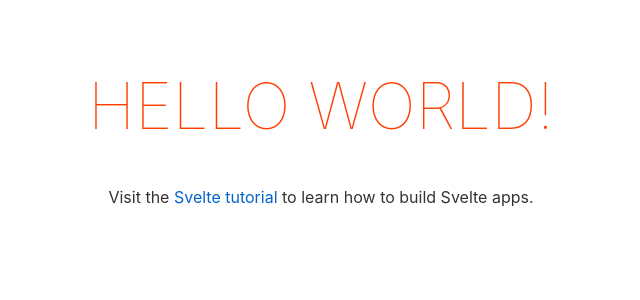
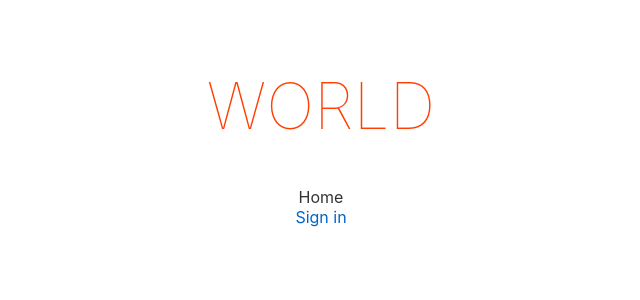
Before and after one commit to masatakaIshii/fyc_real_time, a Svelte app in the folder web/: page / in a window 1280 px wide. Shown: the top 300 px of the page, without its empty margins (319-959 px from the left). Built offline with nearby package versions, Linux system fonts and the light colour scheme.

Commit message:
chore(web): setup routing in web app

```diff
--- a/web/package.json
+++ b/web/package.json
@@ -25,6 +25,7 @@
     "typescript": "^4.0.0"
   },
   "dependencies": {
-    "sirv-cli": "^1.0.0"
+    "sirv-cli": "^1.0.0",
+    "svelte-spa-router": "^3.2.0"
   }
 }
--- a/web/src/App.svelte
+++ b/web/src/App.svelte
@@ -1,13 +1,13 @@
 <script lang="ts">
+	import Router from "svelte-spa-router";
+	import { routes } from "../src/routes";
+
 	export let name: string;
 </script>
 
 <main>
-	<h1>Hello {name}!</h1>
-	<p>
-		Visit the <a href="https://svelte.dev/tutorial">Svelte tutorial</a> to learn
-		how to build Svelte apps.
-	</p>
+	<h1>{name}</h1>
+	<Router {routes} />
 </main>
 
 <style>
--- /dev/null
+++ b/web/src/components/Home/Home.svelte
@@ -0,0 +1,6 @@
+<script lang="ts">
+    import { link } from "svelte-spa-router";
+</script>
+
+<div>Home</div>
+<a href="/sign-in" use:link>Sign in</a>
--- /dev/null
+++ b/web/src/components/SignIn/SignIn.svelte
@@ -0,0 +1 @@
+<div>Login Form</div>
--- /dev/null
+++ b/web/src/components/SignUp/SignUp.svelte
@@ -0,0 +1 @@
+<div>Subscribe Form</div>
--- /dev/null
+++ b/web/src/routes.ts
@@ -0,0 +1,9 @@
+import Home from "../src/components/Home/Home.svelte"
+import SignIn from "./components/SignIn/SignIn.svelte"
+import SignUp from "./components/SignUp/SignUp.svelte"
+
+export const routes = {
+    '/': Home,
+    '/sign-in': SignIn,
+    '/sign-up': SignUp
+}
```
Also changed, not shown: 1 other file (tests, documents, lock files or other folders).
